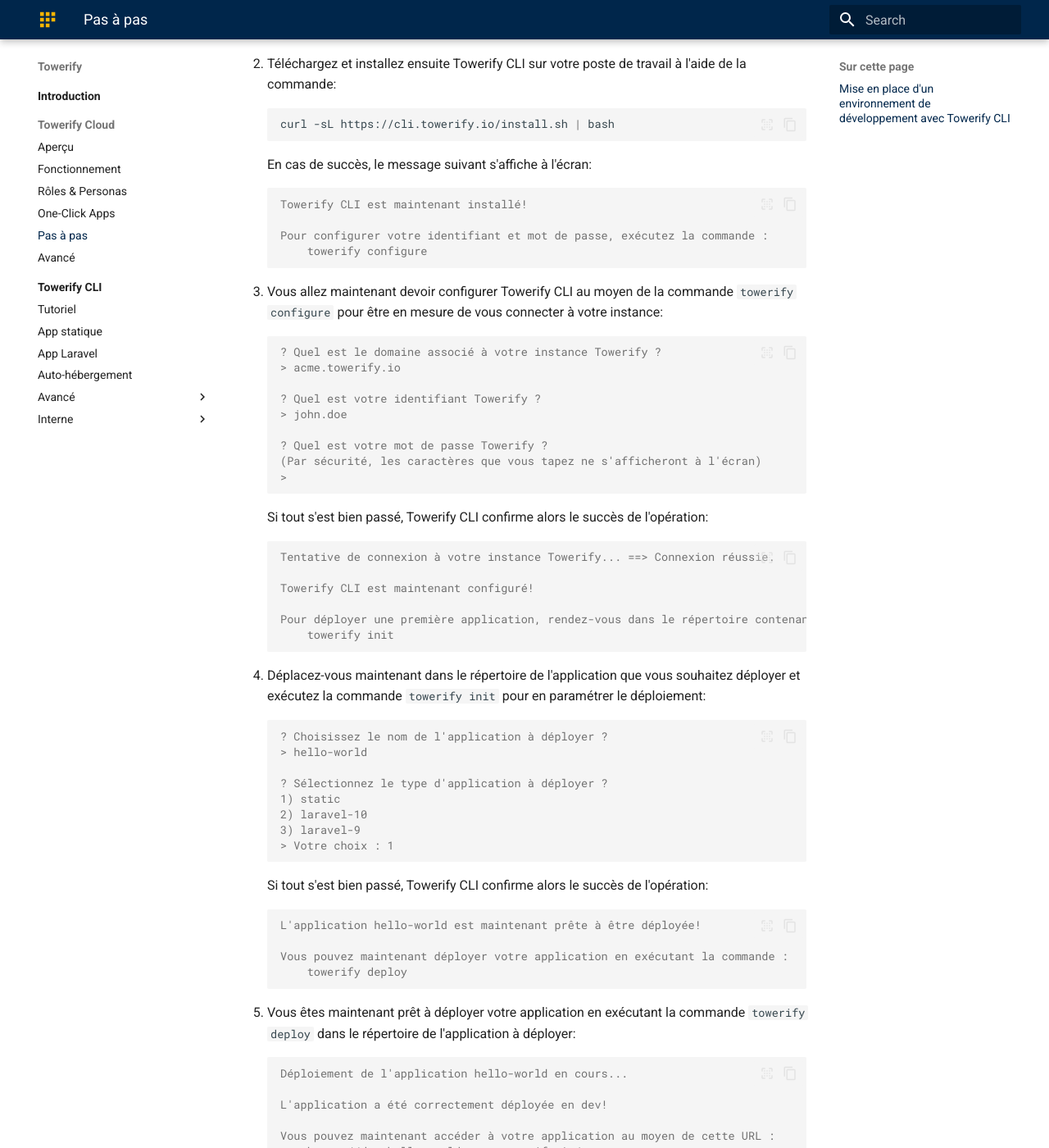
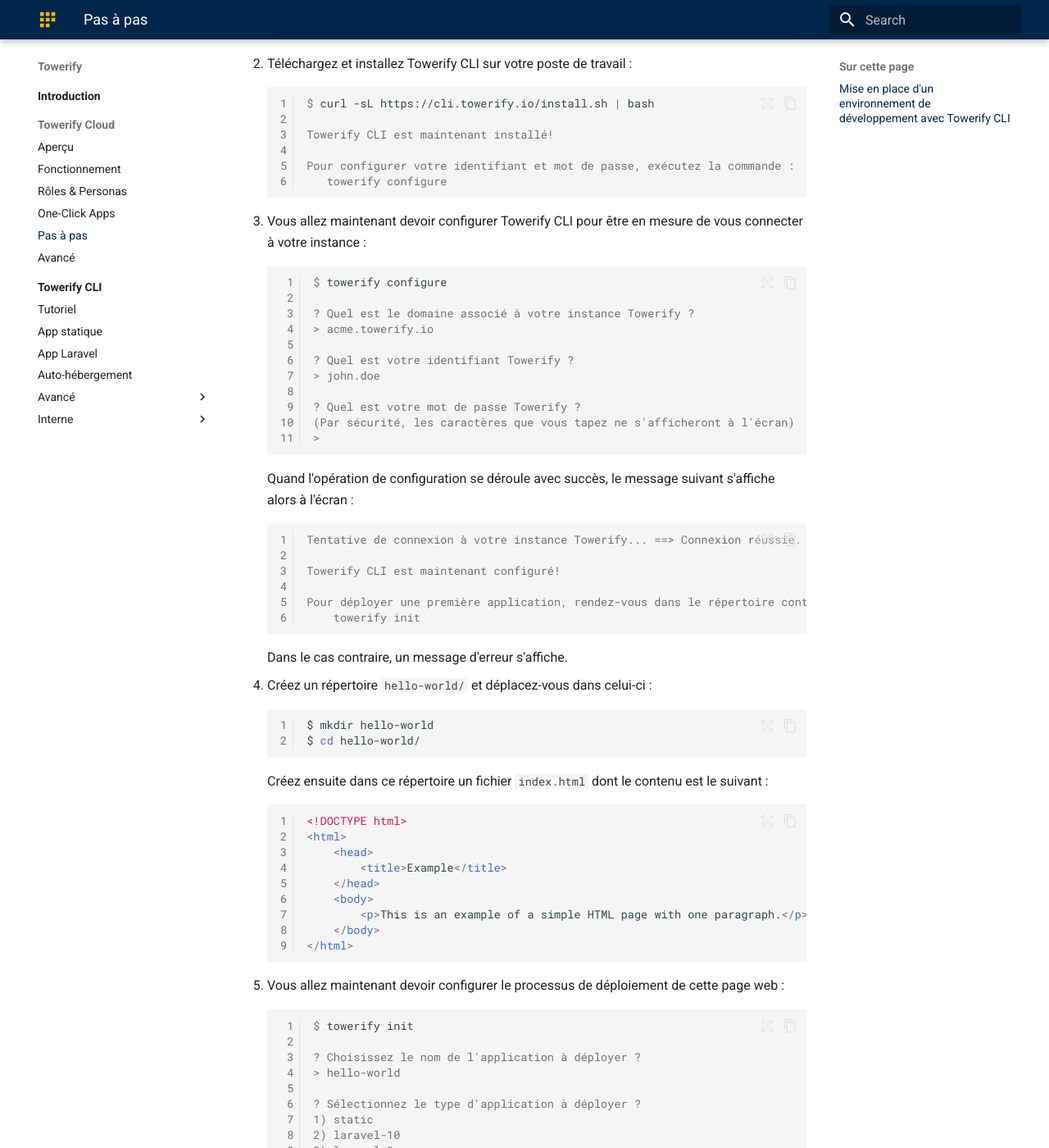
Before and after one commit to computablefacts/towerify-docs, an MkDocs documentation site: the page built from docs/cloud/walkthroughs.md, in a window 1280 px wide and 1400 px high, scrolled down 549 px. Shown: the whole window at 82% size. Built offline with MkDocs 1.6.1 and Material for MkDocs 9.7.7, drawn with Linux system fonts in a browser that asks for light colours; some of the changed text lies outside the part shown.

Commit message:
Fixup! Add a walkthroughs page :)

````diff
--- a/docs/cloud/walkthroughs.md
+++ b/docs/cloud/walkthroughs.md
@@ -6,22 +6,21 @@
 dans différents environnements.
 
 1. Si vous n'en possédez pas déjà un, instanciez un nouveau serveur à l'aide de Towerify Cloud. Dans la suite, nous
-   supposerons que les requêtes vers `*.acme.towerify.io` seront routées vers ce serveur.
+   supposerons que les requêtes HTTP/HTTPS à destination de `*.acme.towerify.io` seront routées vers ce serveur.
    ![](../img/towerify-cloud-list-of-servers.png)
-2. Téléchargez et installez ensuite Towerify CLI sur votre poste de travail à l'aide de la commande:
-   ```bash
-   curl -sL https://cli.towerify.io/install.sh | bash
-   ```
-   En cas de succès, le message suivant s'affiche à l'écran:
-   ```output
+2. Téléchargez et installez Towerify CLI sur votre poste de travail :
+   ```console
+   $ curl -sL https://cli.towerify.io/install.sh | bash
+
    Towerify CLI est maintenant installé!
 
    Pour configurer votre identifiant et mot de passe, exécutez la commande :
-       towerify configure
+      towerify configure
    ```
-3. Vous allez maintenant devoir configurer Towerify CLI au moyen de la commande `towerify configure` pour être en mesure
-   de vous connecter à votre instance:
-   ```output
+3. Vous allez maintenant devoir configurer Towerify CLI pour être en mesure de vous connecter à votre instance :
+   ```console
+   $ towerify configure
+
    ? Quel est le domaine associé à votre instance Towerify ?
    > acme.towerify.io
 
@@ -32,8 +31,8 @@
    (Par sécurité, les caractères que vous tapez ne s'afficheront à l'écran)
    >
    ```
-   Si tout s'est bien passé, Towerify CLI confirme alors le succès de l'opération:
-   ```output
+   Quand l'opération de configuration se déroule avec succès, le message suivant s'affiche alors à l'écran :
+   ```console
    Tentative de connexion à votre instance Towerify... ==> Connexion réussie.
 
    Towerify CLI est maintenant configuré!
@@ -41,9 +40,28 @@
    Pour déployer une première application, rendez-vous dans le répertoire contenant celle-ci et exécutez la commande :
        towerify init
    ```
-4. Déplacez-vous maintenant dans le répertoire de l'application que vous souhaitez déployer et exécutez la
-   commande `towerify init` pour en paramétrer le déploiement:
-   ```output
+   Dans le cas contraire, un message d'erreur s'affiche.
+4. Créez un répertoire `hello-world/` et déplacez-vous dans celui-ci :
+   ```bash
+   $ mkdir hello-world
+   $ cd hello-world/
+   ```
+   Créez ensuite dans ce répertoire un fichier `index.html` dont le contenu est le suivant :
+   ```html
+   <!DOCTYPE html>
+   <html>
+       <head>
+           <title>Example</title>
+       </head>
+       <body>
+           <p>This is an example of a simple HTML page with one paragraph.</p>
+       </body>
+   </html>
+   ```
+5. Vous allez maintenant devoir configurer le processus de déploiement de cette page web :
+   ```console
+   $ towerify init
+
    ? Choisissez le nom de l'application à déployer ?
    > hello-world
 
@@ -53,20 +71,24 @@
    3) laravel-9
    > Votre choix : 1
    ```
-   Si tout s'est bien passé, Towerify CLI confirme alors le succès de l'opération:
-   ```output
+   Quand l'opération de configuration se déroule avec succès, le message suivant s'affiche alors à l'écran :
+   ```console
    L'application hello-world est maintenant prête à être déployée!
 
    Vous pouvez maintenant déployer votre application en exécutant la commande :
        towerify deploy
    ```
-5. Vous êtes maintenant prêt à déployer votre application en exécutant la commande `towerify deploy` dans le répertoire
-   de l'application à déployer:
-   ```output
+   Dans le cas contraire, un message d'erreur s'affiche.
+6. Vous êtes maintenant prêt à déployer votre application :
+   ```console
+   $ towerify deploy
+
    Déploiement de l'application hello-world en cours...
 
    L'application a été correctement déployée en dev!
 
-   Vous pouvez maintenant accéder à votre application au moyen de cette URL :
+   Vous pouvez maintenant accéder à votre application au travers cette URL :
        https://dev.hello-world.acme.towerify.io/
    ```
+7. Pour terminer, et à l'aide de votre navigateur, rendez-vous à l'adresse `https://dev.hello-world.acme.towerify.io` .
+   Vous devriez y apercevoir la page HTML créée lors de l'étape 4.
--- a/mkdocs.yml
+++ b/mkdocs.yml
@@ -60,6 +60,7 @@
       anchor_linenums: true
       line_spans: __span
       pygments_lang_class: true
+      linenums: true
   - pymdownx.inlinehilite
   - pymdownx.snippets
   - pymdownx.superfences:
````
